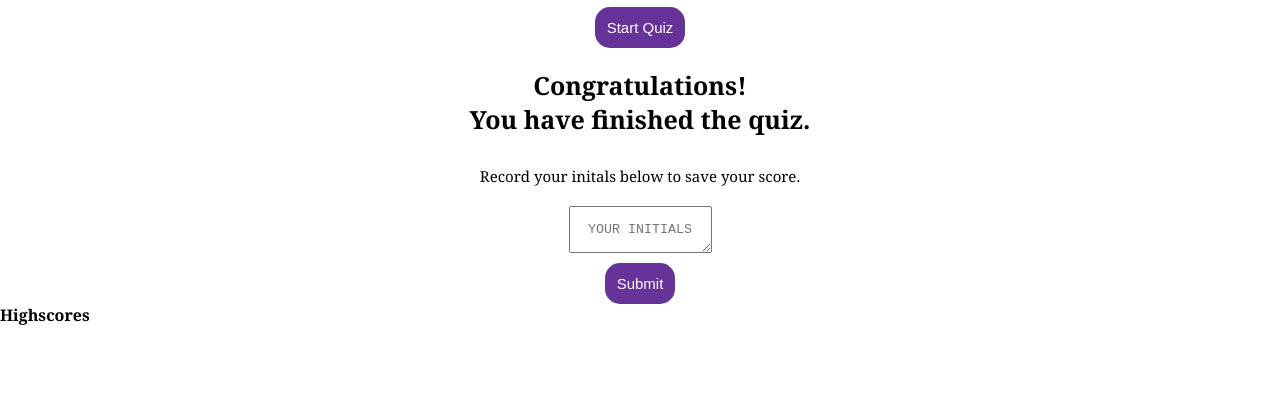
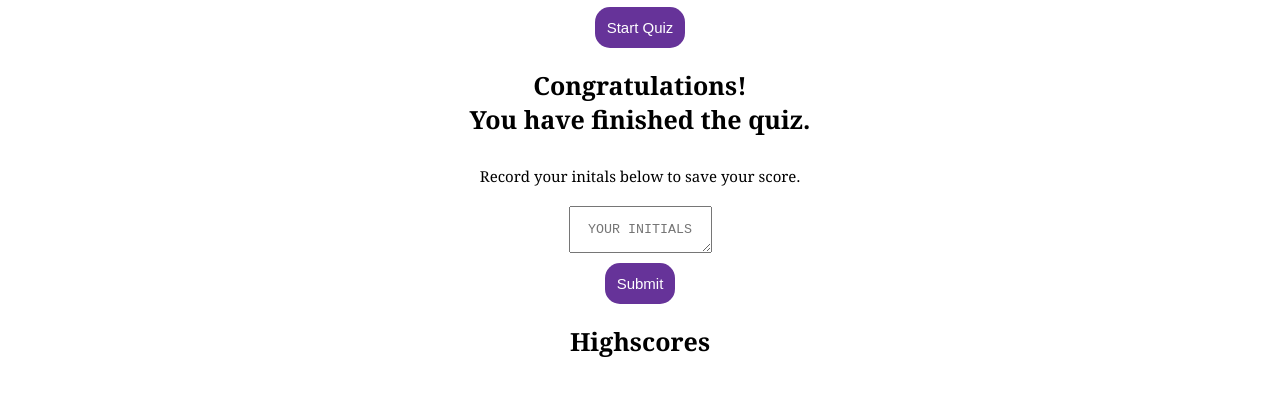
Before and after one commit to GeorgiaHunt89/JavaScript-Fundamentals-Quiz, a plain HTML site: page index.html in a window 1280 px wide. Shown: the part 189-584 px from the top of the page. Drawn offline with Linux system fonts and the light colour scheme.

```diff
--- a/assets/style.css
+++ b/assets/style.css
@@ -38,7 +38,7 @@
     font-size: 15px;
 }
 
-h1, h3 {
+h1, h3, h4 {
     text-align: center;
     padding: 20px;
     font-weight: bold;
```
